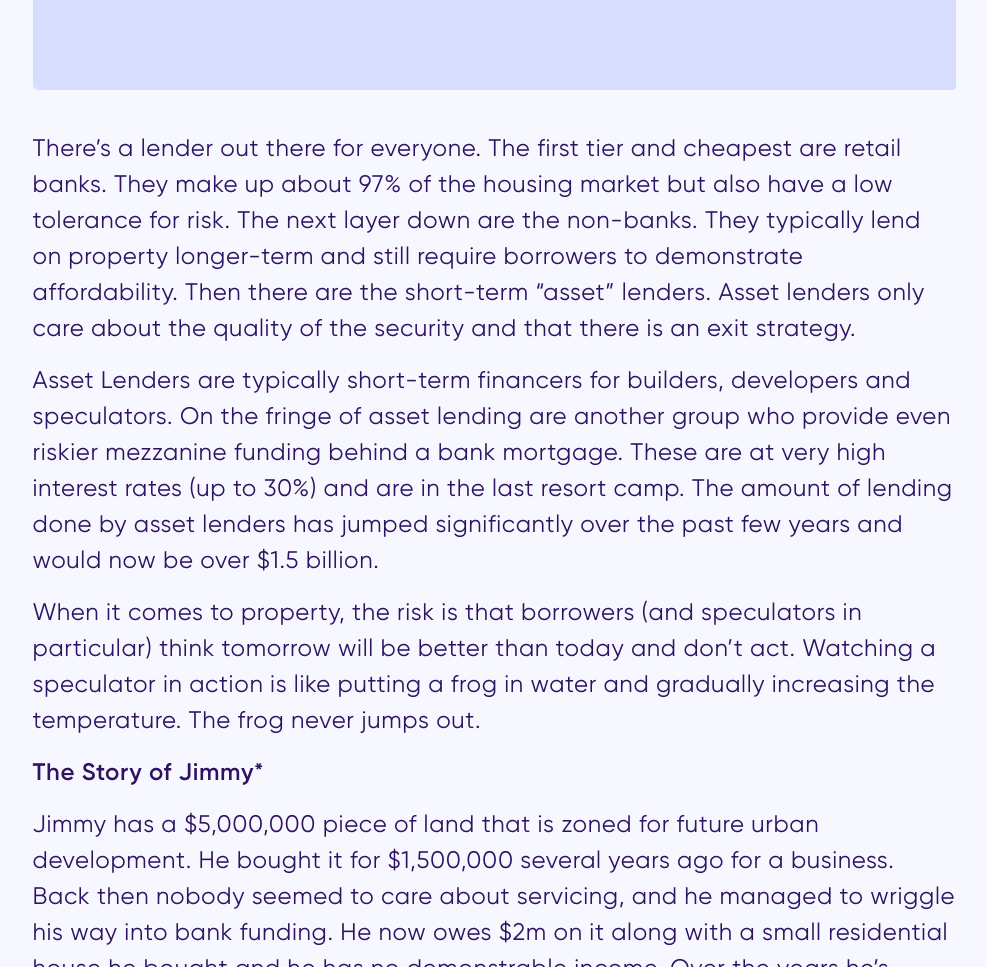
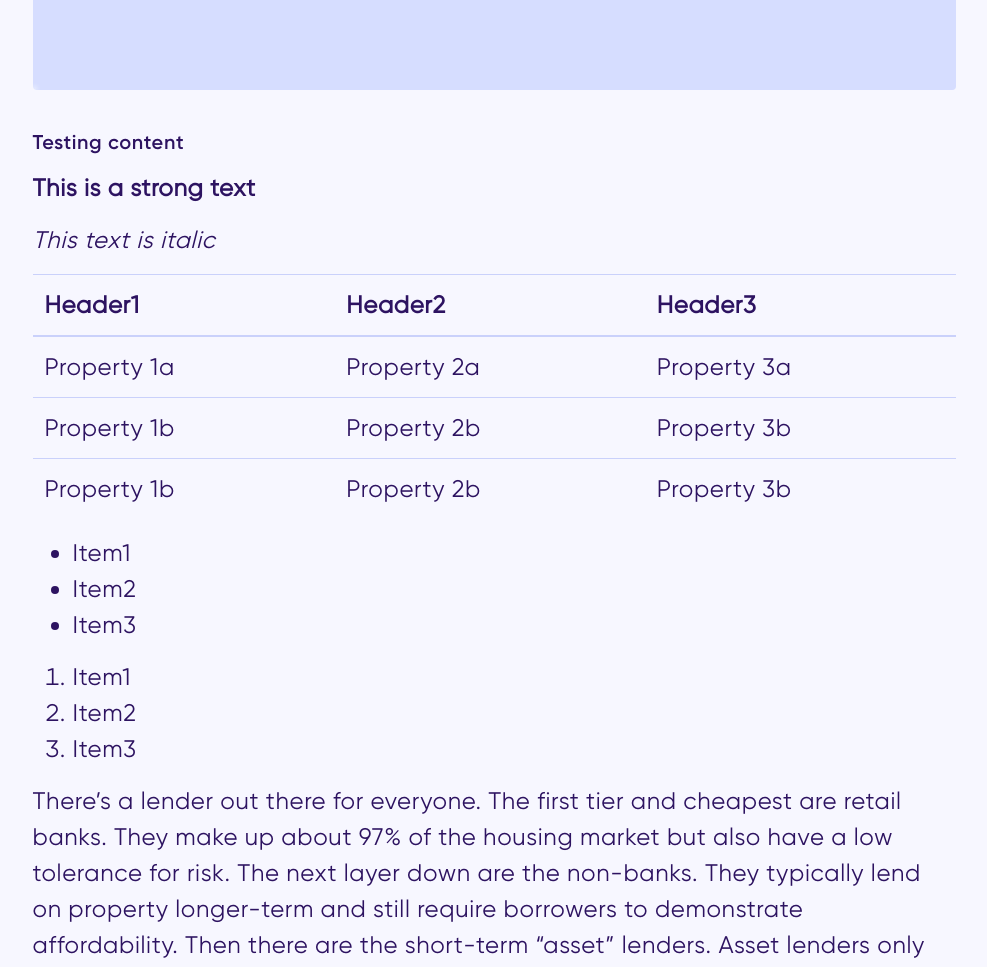
Before and after one commit to chatissantos/mortgage-rates, a website built with webpack: page src/pages/news-article.html in a window 1280 px wide. Shown: the part 1060-2027 px from the top of the page, without its empty margins (146-1133 px from the left). Built offline with nearby package versions, Linux system fonts and the light colour scheme; files whose address does not match are found by name.

Commit message:
added style for <strong> <em> <table> <ul></ul> <ol></ol>  on news article page

```diff
--- a/src/pages/news-article.html
+++ b/src/pages/news-article.html
@@ -149,6 +149,49 @@
                 </a>
             </div>
             <div class="article__content">
+                <h5>Testing content</h5>
+                <p>
+                    <strong>This is a strong text</strong>
+                </p>
+                <p>
+                    <em>This text is italic</em>
+                </p>
+                <table class="table article__content__table">
+                    <thead>
+                        <tr>
+                            <th>Header1</th>
+                            <th>Header2</th>
+                            <th>Header3</th>
+                        </tr>
+                    </thead>
+                    <tbody>
+                    <tr>
+                        <td>Property 1a</td>
+                        <td>Property 2a</td>
+                        <td>Property 3a</td>
+                    </tr>
+                    <tr>
+                        <td>Property 1b</td>
+                        <td>Property 2b</td>
+                        <td>Property 3b</td>
+                    </tr>
+                    <tr>
+                        <td>Property 1b</td>
+                        <td>Property 2b</td>
+                        <td>Property 3b</td>
+                    </tr>
+                    </tbody>
+                </table>
+                <ul>
+                    <li>Item1</li>
+                    <li>Item2</li>
+                    <li>Item3</li>
+                </ul>
+                <ol>
+                    <li>Item1</li>
+                    <li>Item2</li>
+                    <li>Item3</li>
+                </ol>
                 <p>
                     There’s a lender out there for everyone. The first tier and cheapest are retail banks. They make up about 97% of the housing market but also have a low tolerance for risk. The next layer down are the non-banks. They typically lend on property longer-term and still require borrowers to demonstrate affordability. Then there are the short-term “asset” lenders. Asset lenders only care about the quality of the security and that there is an exit strategy.
                 </p>
--- a/src/styles/news-article.scss
+++ b/src/styles/news-article.scss
@@ -59,23 +59,25 @@
 }
 .article__content {
   color: $dark-purple;
-  p {
   font-size: 16px;
   font-weight: normal;
   font-style: normal;
   font-stretch: normal;
   line-height: 1.5;
   letter-spacing: 0.64px;
+  p {
+
   }
   h5 {
-    font-size: 16px;
-    font-weight: normal;
-    font-style: normal;
-    font-stretch: normal;
-    line-height: 1.5;
-    letter-spacing: 0.64px;
+    font-weight: 600;
     font-family: "Gilroy SemiBold";
     margin-bottom: 16px;
+  }
+}
+.article__content__table {
+  color: $dark-purple;
+  th, td {
+    border-color: $light-periwinkle!important;
   }
 }
 .social {
@@ -173,21 +175,17 @@
   }
   .article__content {
     color: $dark-purple;
-    p {
     font-size: 24px;
     font-weight: normal;
     font-style: normal;
     font-stretch: normal;
     line-height: 1.5;
     letter-spacing: 0.64px;
+    p {
+
     }
     h5 {
-      font-size: 24px;
       font-weight: 600;
-      font-style: normal;
-      font-stretch: normal;
-      line-height: 1.5;
-      letter-spacing: 0.64px;
       font-family: "Gilroy SemiBold";
       margin-bottom: 16px;
     }
```
Lines whose indentation alone changed are shown as unchanged.
